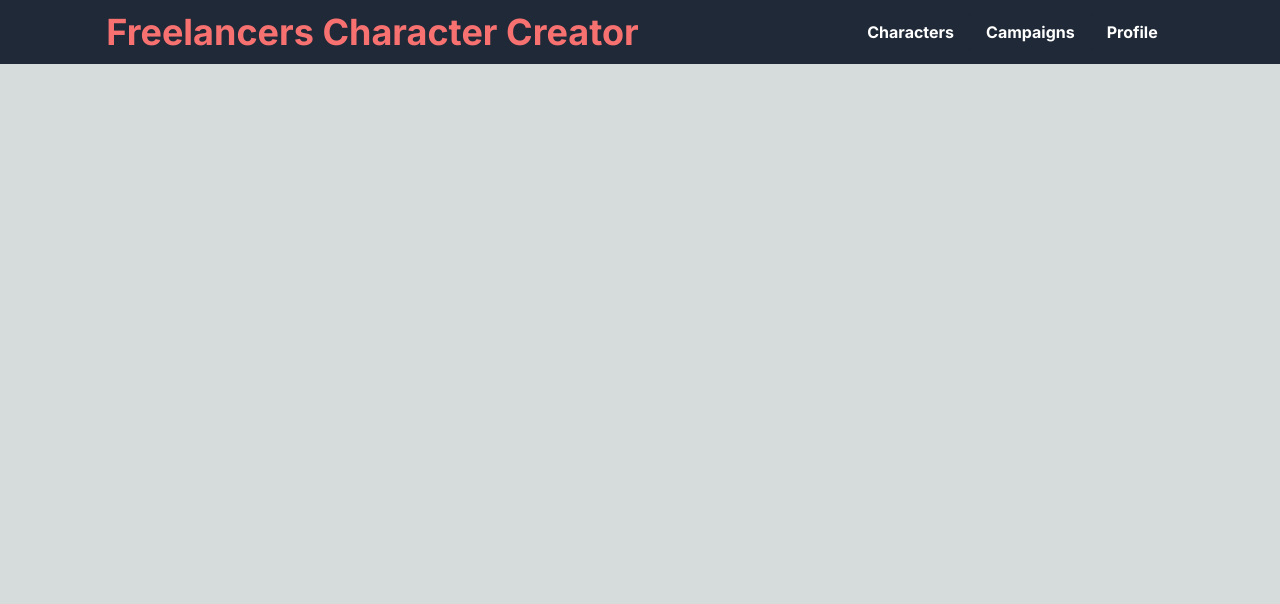
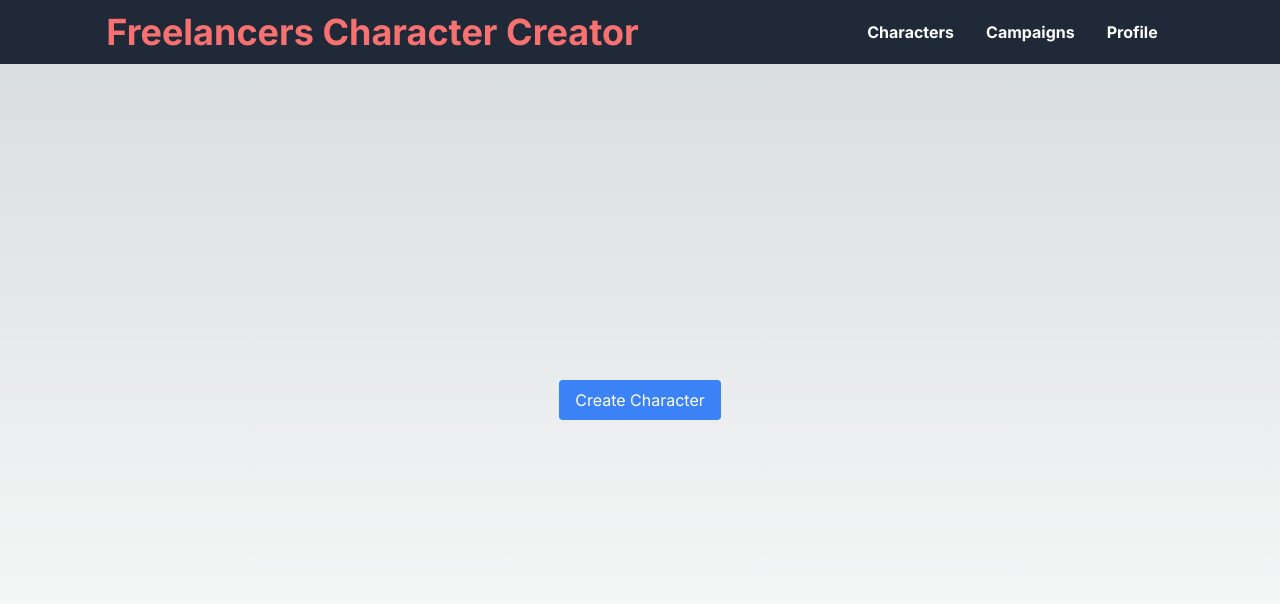
Before and after one commit to ThomasRemmer/Freelancers-TTRPG, a Next.js app: page /character-list in a window 1280 px wide. Shown: the top 604 px of the page. Built offline with nearby package versions, Linux system fonts and the light colour scheme; no server answers; sample sign-in values are in the browser's storage.

Commit message:
fixed character API

```diff
--- a/app/character-list/page.jsx
+++ b/app/character-list/page.jsx
@@ -1,8 +1,14 @@
 import CharacterList from "../../components/characterList";
-export default function CharacterListPage() {
+import { getServerSession } from "next-auth";
+import { redirect } from "next/navigation";
+import { authOptions } from "../api/auth/[...nextauth]/route";
+export default async function CharacterListPage() {
+  const session = await getServerSession(authOptions);
+  if (!session) redirect("/login");
+
   return (
     <div>
-      <CharacterList />
+      <CharacterList session={session} />
     </div>
   );
 }
--- a/app/character-sheet/page.jsx
+++ b/app/character-sheet/page.jsx
@@ -4,7 +4,7 @@ import { redirect } from "next/navigation";
 import { authOptions } from "../api/auth/[...nextauth]/route";
 export default async function CharacterSheet() {
   const session = await getServerSession(authOptions);
-  if (session) redirect("/dashboard");
+  if (!session) redirect("/login");
 
   return (
     <>
--- a/components/characterList.jsx
+++ b/components/characterList.jsx
@@ -1,3 +1,85 @@
-export default function CharacterList() {
-  return <></>;
+"use client";
+export default function CharacterList({ session }) {
+  const createChartacter = async () => {
+    if (session) {
+      const newCharacter = {
+        name: "",
+        imgURL: "",
+        Pronoun: "",
+        Agency: "",
+        Rank: "",
+        Vigour: 0,
+        Speed: 0,
+        Intuition: 0,
+        Resolve: 0,
+        Emotion: 0,
+        Stamina: 0,
+        currentStamina: 0,
+        Stress: 0,
+        currentStress: 0,
+        Wounds: 0,
+        currentWounds: 0,
+        Callsign: "",
+        Position: "",
+        Talents: [],
+        Recall: 0,
+        RecallTags: [],
+        Discern: 0,
+        DiscernTags: [],
+        Infer: 0,
+        InferTags: [],
+        Persuade: 0,
+        PersuadeTags: [],
+        Control: 0,
+        ControlTags: [],
+        Mend: 0,
+        MendTags: [],
+        Create: 0,
+        CreateTags: [],
+        Aim: 0,
+        AimTags: [],
+        Hide: 0,
+        HideTags: [],
+        Flex: 0,
+        FlexTags: [],
+        Fight: 0,
+        FightTags: [],
+        Thaum: 0,
+        ThaumTags: [],
+        MadeBy: session.user.email,
+      };
+
+      try {
+        const response = await fetch("/api/character", {
+          method: "POST",
+          headers: {
+            "Content-Type": "application/json",
+          },
+          body: JSON.stringify(newCharacter),
+        });
+
+        if (!response.ok) {
+          throw new Error(`HTTP error! status: ${response.status}`);
+        }
+
+        const data = await response.json();
+        console.log(data);
+      } catch (error) {
+        console.error("Error:", error);
+      }
+    }
+  };
+  return (
+    <>
+      {" "}
+      <div className="flex items-center justify-center min-h-screen">
+        <button
+          onClick={createChartacter}
+          className="px-4 py-2 bg-blue-500 text-white rounded"
+        >
+          Create Character
+        </button>
+      </div>
+    </>
+  );
 }
--- a/models/character.js
+++ b/models/character.js
@@ -3,163 +3,135 @@ import mongoose, { Schema, models } from "mongoose";
 const characterSchema = new Schema({
   name: {
     type: String,
-    required: true,
   },
   imgUrl: {
     type: String,
-    required: true,
   },
   Pronoun: {
     type: String,
-    required: true,
   },
   Agency: {
     type: String,
-    required: true,
   },
   Rank: {
     type: String,
-    required: true,
   },
   Vigour: {
     type: Number,
-    required: true,
   },
   Speed: {
     type: Number,
-    required: true,
   },
   Intuition: {
     type: Number,
-    required: true,
   },
   Resolve: {
     type: Number,
-    required: true,
   },
   Emotion: {
     type: Number,
-    required: true,
   },
   Stamina: {
     type: Number,
-    required: true,
+  },
+  currentStamina: {
+    type: Number,
   },
   Stress: {
     type: Number,
-    required: true,
+  },
+  currentStress: {
+    type: Number,
   },
   Wounds: {
     type: Number,
-    required: true,
+  },
+  currentWounds: {
+    type: Number,
   },
   Callsign: {
     type: String,
-    required: true,
   },
   Position: {
     type: String,
-    required: true,
   },
   Talents: {
     type: [],
-    required: true,
   },
   Recall: {
     type: Number,
-    required: true,
   },
   RecallTags: {
     type: [],
-    required: true,
   },
   Infer: {
     type: Number,
-    required: true,
   },
   InferTags: {
     type: [],
-    required: true,
   },
   Discern: {
     type: Number,
-    required: true,
   },
   DiscernTags: {
     type: [],
-    required: true,
   },
   Persuade: {
     type: Number,
-    required: true,
   },
   PersuadeTags: {
     type: [],
-    required: true,
   },
   Control: {
     type: Number,
-    required: true,
   },
   ControlTags: {
     type: [],
-    required: true,
   },
   Mend: {
     type: Number,
-    required: true,
   },
   MendTags: {
     type: [],
-    required: true,
   },
   Create: {
     type: Number,
-    required: true,
   },
   CreateTags: {
     type: [],
-    required: true,
   },
   Aim: {
     type: Number,
-    required: true,
   },
   AimTags: {
     type: [],
-    required: true,
   },
   Hide: {
     type: Number,
-    required: true,
   },
   HideTags: {
     type: [],
-    required: true,
   },
   Flex: {
     type: Number,
-    required: true,
   },
   FlexTags: {
     type: [],
-    required: true,
   },
   Fight: {
     type: Number,
-    required: true,
   },
   FightTags: {
     type: [],
-    required: true,
   },
   Thaum: {
     type: Number,
-    required: true,
   },
   ThaumTags: {
     type: [],
-    required: true,
+  },
+  MadeBy: {
+    type: String,
   },
 });
 const Character =
```
Also changed, not shown: app/api/character/route.js (+9 -0 lines).
